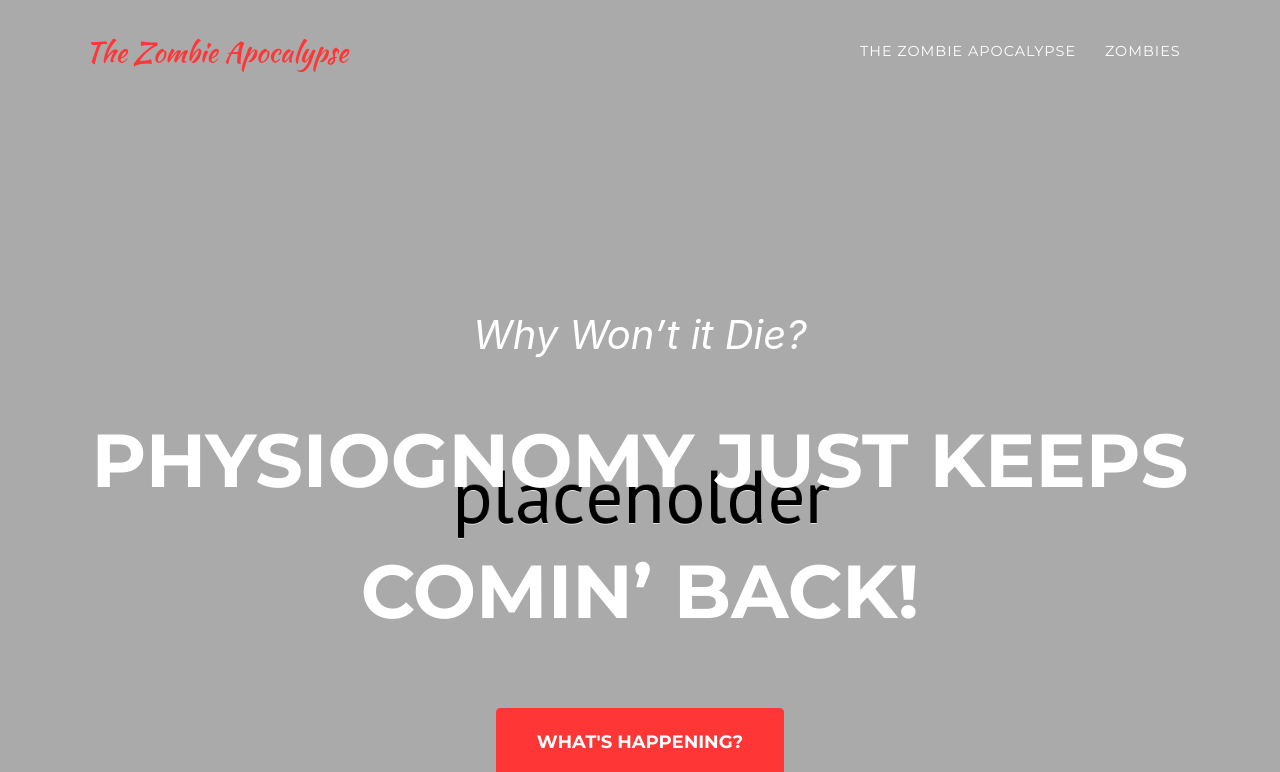
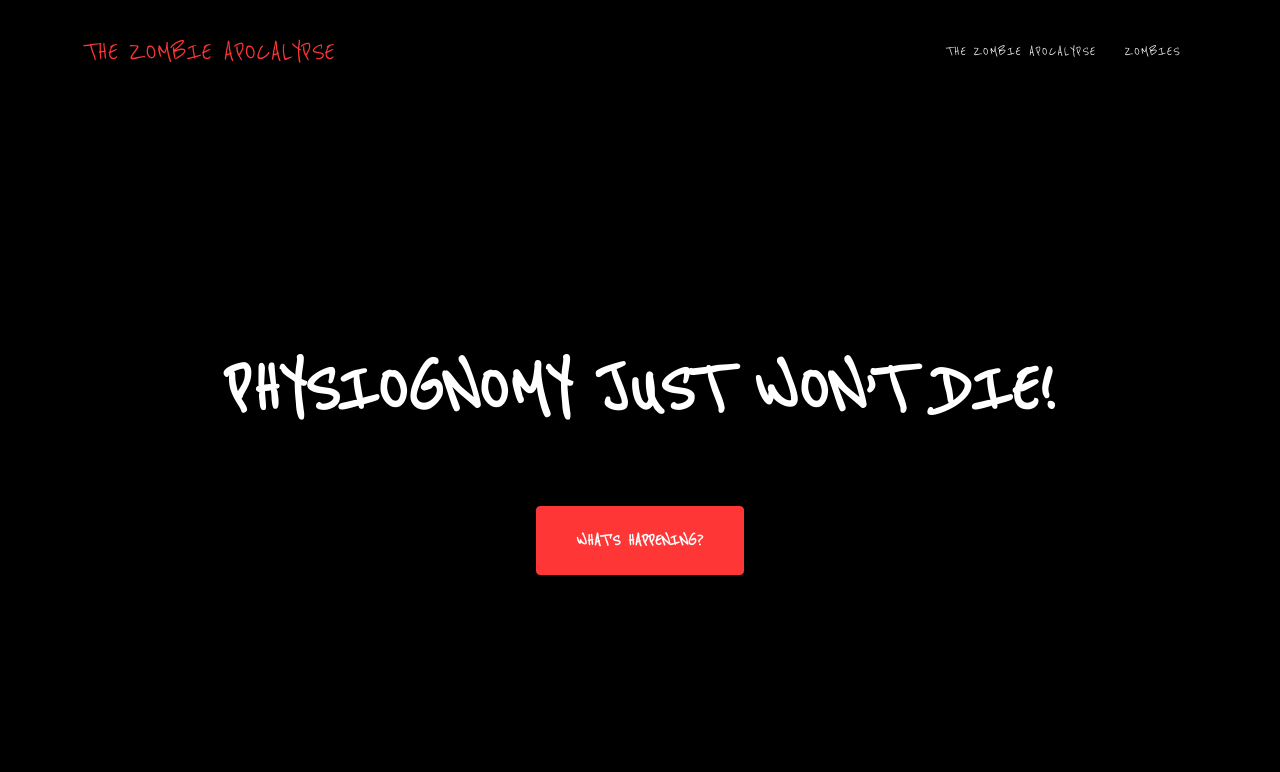
Before and after one commit to forcriticaltech/cct-jekyll-theme, a Jekyll site: the page built from index.md, in a window 1280 px wide and 1400 px high. Shown: the top 772 px of the window. Built offline with Jekyll 4.4.1, drawn with Linux system fonts in a browser that asks for light colours; nearby versions of some CDN libraries; some web fonts are replaced; some of the changed text lies outside the part shown; grey boxes are pictures that could not be loaded.

Commit message:
playing around with fonts

```diff
--- a/_config.yml
+++ b/_config.yml
@@ -16,7 +16,7 @@
 url    : "" # the base hostname & protocol for your site, e.g. http://example.com
 baseurl: "" # the subpath of your site, e.g. /blog
 
-title      : The Zombie Apocalypse
+title      : THE ZOMBIE APOCALYPSE
 email      : CoalitionForCriticalTechnology@gmail.com
 description: "Physiognomy just keeps comin' back!"
 author     : The Coalition for Critical Technology
--- a/_data/sitetext.yml
+++ b/_data/sitetext.yml
@@ -1,6 +1,6 @@
 header:
-    title: Why Won't it Die?
-    text: Physiognomy just keeps comin' back!
+    title: ""
+    text: Physiognomy just won't die!
     button: What's happening?
     buttonlink: "#timeline"
 
--- a/_includes/head.html
+++ b/_includes/head.html
@@ -25,10 +25,10 @@
 
   <!-- Custom fonts for this template -->
   <link href="assets/css/all.min.css" rel="stylesheet" type="text/css">
-  <link href="https://fonts.googleapis.com/css?family=Montserrat:400,700" rel="stylesheet" type="text/css">
-  <link href='https://fonts.googleapis.com/css?family=Kaushan+Script' rel='stylesheet' type='text/css'>
-  <link href='https://fonts.googleapis.com/css?family=Droid+Serif:400,700,400italic,700italic' rel='stylesheet' type='text/css'>
-  <link href='https://fonts.googleapis.com/css?family=Roboto+Slab:400,100,300,700' rel='stylesheet' type='text/css'>
+  <link href="https://fonts.googleapis.com/css?family=Reenie+Beanie:400,700" rel="stylesheet" type="text/css">
+  <link href='https://fonts.googleapis.com/css?family=Reenie+Beanie' rel='stylesheet' type='text/css'>
+  <link href='https://fonts.googleapis.com/css?family=Reenie+Beanie:400,700,400italic,700italic' rel='stylesheet' type='text/css'>
+  <link href='https://fonts.googleapis.com/css?family=Reenie+Beanie:400,100,300,700' rel='stylesheet' type='text/css'>
 
   <!-- Custom styles for this theme -->
   <!--<link href="assets/css/agency.min.css" rel="stylesheet">-->
--- a/_sass/base/_mixins.scss
+++ b/_sass/base/_mixins.scss
@@ -1,13 +1,13 @@
 // Font Mixins
 @mixin serif-font {
-  font-family: 'Droid Serif', -apple-system, BlinkMacSystemFont, 'Segoe UI', Roboto, 'Helvetica Neue', Arial, sans-serif, 'Apple Color Emoji', 'Segoe UI Emoji', 'Segoe UI Symbol', 'Noto Color Emoji';
+  font-family: 'Reenie Beanie', -apple-system, BlinkMacSystemFont, 'Segoe UI', Roboto, 'Helvetica Neue', Arial, sans-serif, 'Apple Color Emoji', 'Segoe UI Emoji', 'Segoe UI Symbol', 'Noto Color Emoji';
 }
 @mixin script-font {
-  font-family: 'Kaushan Script', -apple-system, BlinkMacSystemFont, 'Segoe UI', Roboto, 'Helvetica Neue', Arial, sans-serif, 'Apple Color Emoji', 'Segoe UI Emoji', 'Segoe UI Symbol', 'Noto Color Emoji';
+  font-family: 'Reenie Beanie', -apple-system, BlinkMacSystemFont, 'Segoe UI', Roboto, 'Helvetica Neue', Arial, sans-serif, 'Apple Color Emoji', 'Segoe UI Emoji', 'Segoe UI Symbol', 'Noto Color Emoji';
 }
 @mixin body-font {
-  font-family: /*'Roboto Slab',*/ -apple-system, BlinkMacSystemFont, 'Segoe UI', Roboto, 'Helvetica Neue', Arial, sans-serif, 'Apple Color Emoji', 'Segoe UI Emoji', 'Segoe UI Symbol', 'Noto Color Emoji';
+  font-family: /*'Reenie Beanie',*/ -apple-system, BlinkMacSystemFont, 'Segoe UI', Roboto, 'Helvetica Neue', Arial, sans-serif, 'Apple Color Emoji', 'Segoe UI Emoji', 'Segoe UI Symbol', 'Noto Color Emoji';
 }
 @mixin heading-font {
-  font-family: 'Montserrat', -apple-system, BlinkMacSystemFont, 'Segoe UI', Roboto, 'Helvetica Neue', Arial, sans-serif, 'Apple Color Emoji', 'Segoe UI Emoji', 'Segoe UI Symbol', 'Noto Color Emoji';
+  font-family: 'Reenie Beanie', -apple-system, BlinkMacSystemFont, 'Segoe UI', Roboto, 'Helvetica Neue', Arial, sans-serif, 'Apple Color Emoji', 'Segoe UI Emoji', 'Segoe UI Symbol', 'Noto Color Emoji';
 }
```
Also changed, not shown: assets/img/header.png.
